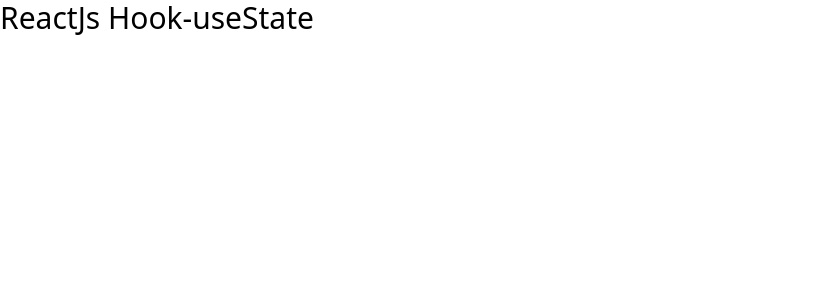
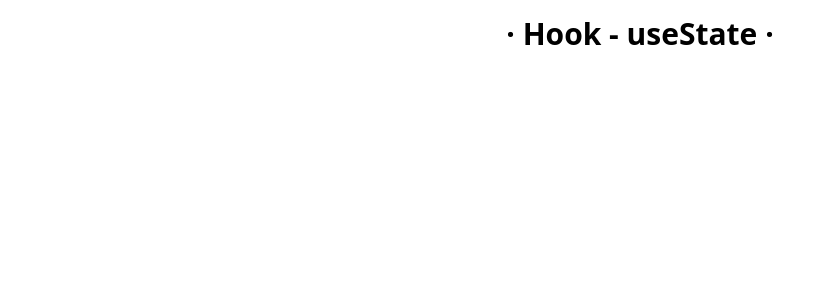
Before and after one commit to timabuntu/ReactJsNinja, a React (Vite) app: page /usestate in a window 1280 px wide. Shown: the top 300 px of the page, without its empty margins (0-833 px from the left). Built offline with nearby package versions, Linux system fonts and the light colour scheme.

Commit message:
chore: new title and styled

```diff
--- a/src/pages/UseState.jsx
+++ b/src/pages/UseState.jsx
@@ -1,3 +1,5 @@
 export function UseState() {
-  return <h1 className='text-3xl'>ReactJs Hook-useState</h1>;
+  return (
+    <h1 className='mt-4 text-3xl font-bold text-center'>· Hook - useState ·</h1>
+  );
 }
```
